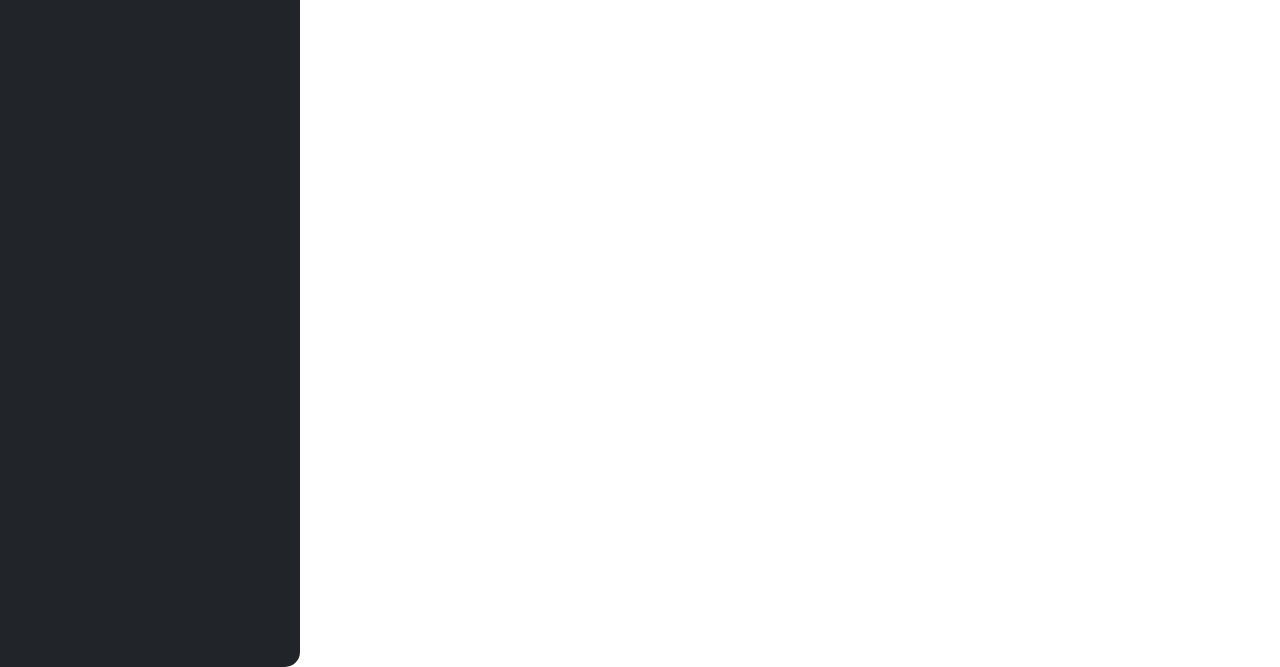
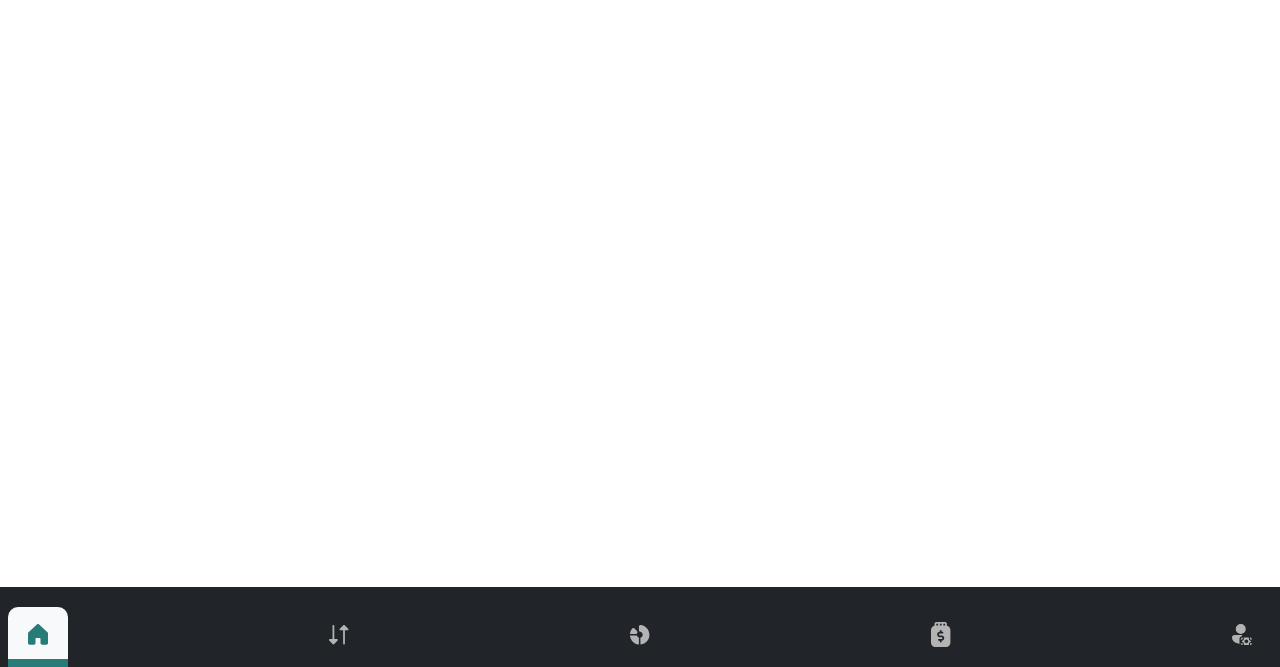
Before and after one commit to danielmrz-dev/finconnect, a plain HTML site: page index.html in a window 1280 px wide. Shown: the part 133-800 px from the top of the page. Drawn offline with nearby package versions, Linux system fonts and the light colour scheme; a web font is replaced by a local one.

Commit message:
Configuração do Boostrap e primeiros componentes

```diff
--- a/index.html
+++ b/index.html
@@ -13,18 +13,42 @@
     <link rel="stylesheet" href="./styles.css" />
   </head>
   <body>
-    <nav class="sidenav bg-dark d-flex flex-column">
-      <h1 class="text-light fs-2 fw-bolder">
+    <nav class="sidenav bg-dark d-flex flex-column gap-5">
+      <h1 class="title text-light fs-2 fw-bolder px-5">
         Fin<span class="title-color">Connect</span>
       </h1>
-      <ul class="nav flex-column">
-        <li class="nav-item text-start fs-4">
-          <a class="nav-link active text-light" aria-current="page" href="#">
-            Active
+      <ul class="nav flex-row justify-content-between px-2">
+        <li class="nav-item active text-start fs-4 bg-light d-flex align-items-center justify-content-center">
+          <a class="text-dark fw-bold text-decoration-none" aria-current="page" href="#">
+            <img class="icon" src="./assets/home-icon.svg" alt="">
+          </a>
+        </li>
+        <li class="nav-item text-start fs-4 d-flex align-items-center justify-content-center">
+          <a class="text-dark fw-bold text-decoration-none" aria-current="page" href="#">
+            <img class="icon" src="./assets/transactions-icon.svg" alt="">
+          </a>
+        </li>
+        <li class="nav-item text-start fs-4 d-flex align-items-center justify-content-center">
+          <a class="text-dark fw-bold text-decoration-none" aria-current="page" href="#">
+            <img class="icon" src="./assets/chart-icon.svg" alt="">
+          </a>
+        </li>
+        <li class="nav-item text-start fs-4 d-flex align-items-center justify-content-center">
+          <a class="text-dark fw-bold text-decoration-none" aria-current="page" href="#">
+            <img class="icon" src="./assets/savings-icon.svg" alt="">
+          </a>
+        </li>
+        <li class="nav-item text-start fs-4 d-flex align-items-center justify-content-center">
+          <a class="text-dark fw-bold text-decoration-none" aria-current="page" href="#">
+            <img class="icon" src="./assets/profile-icon.svg" alt="">
           </a>
         </li>
       </ul>
     </nav>
+
+    <main class="d-flex flex-column p-4">
+      <h1 class="fw-bold">Resumo</h1>
+    </main>
 
     <script
       src="https://cdn.jsdelivr.net/npm/bootstrap@5.3.8/dist/js/bootstrap.bundle.min.js"
--- a/styles.css
+++ b/styles.css
@@ -8,12 +8,37 @@
 }
 
 .sidenav {
-  max-width: 300px;
-  min-height: 100vh;
-  border-radius: 0 15px 15px 0;
-  padding: 32px 40px;
+  width: 100%;
+  height: 80px;
+  position: fixed;
+  bottom: 0;
+  display: flex;
+  justify-content: end;
+
+}
+
+.title {
+  display: none;
 }
 
 .title-color {
   color: #82C9D7;
 }
+
+.nav-item {
+  min-height: 60px;
+  width: 60px;
+  border-radius: 10px 10px 0 0;
+  border-bottom: 8px solid transparent;
+}
+
+.active {
+  min-height: 60px;
+  width: 60px;
+  border-radius: 10px 10px 0 0;
+  border-bottom: 8px solid #277C78;
+}
+
+.icon {
+  width: 20px;
+}
```
Also changed, not shown: assets/chart-icon.svg (added), assets/home-icon.svg (added), assets/invoice-icon.svg (added), assets/profile-icon.svg (added), assets/savings-icon.svg (added), assets/transactions-icon.svg (added).
